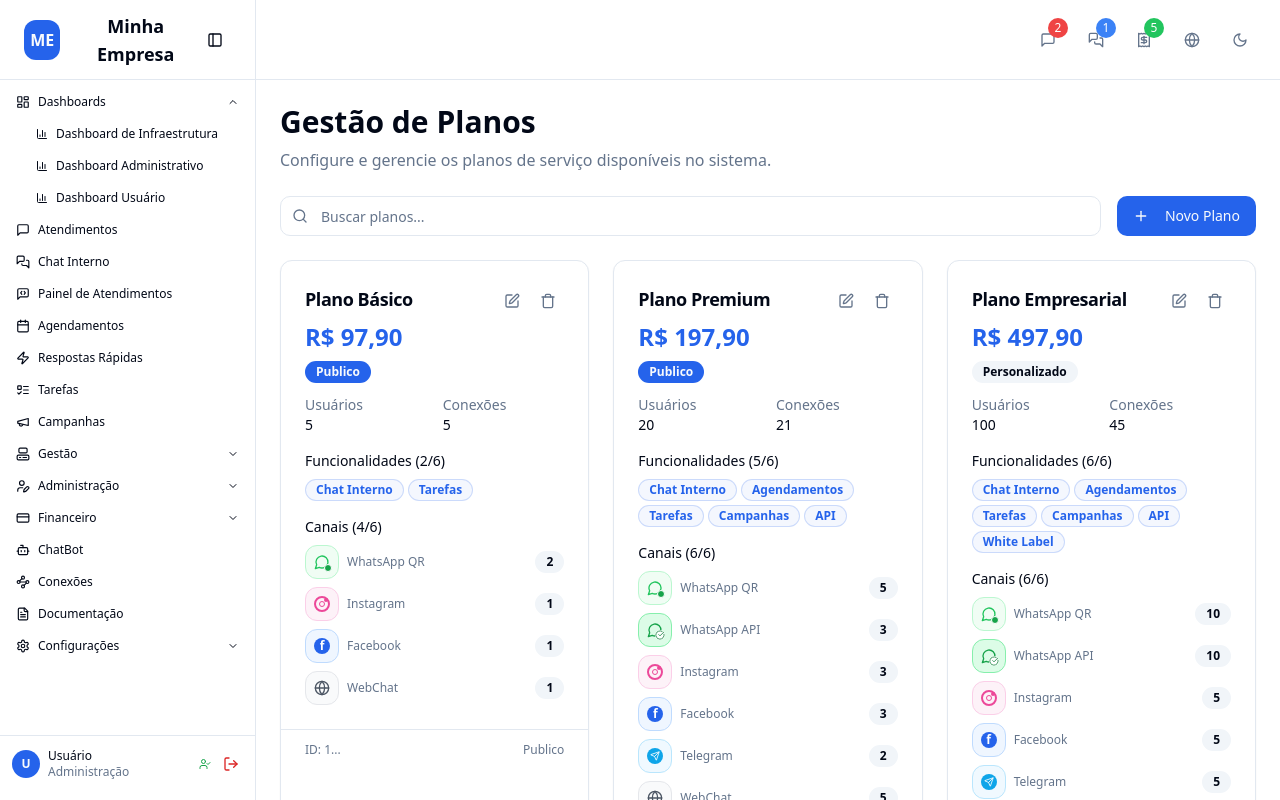
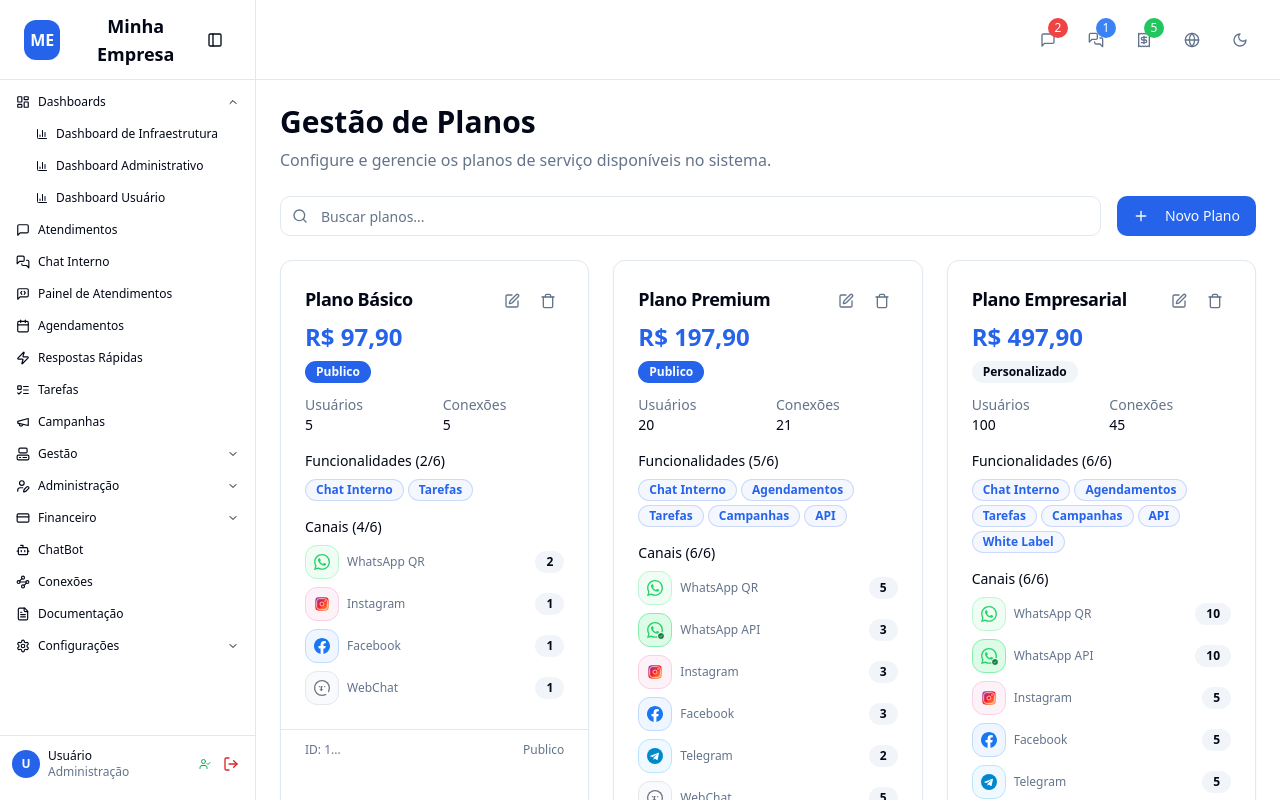
Before and after one commit to NotVinni078/full-saas-frontend, a React (Vite) app: page /gestao-planos in a window 1280 px wide. Built offline with nearby package versions, Linux system fonts and the light colour scheme.

Commit message:
Replace SVG icons with real logos
Replaces the generic SVG icons in `ChannelLogos.tsx` with the real brand logos.

```diff
--- a/src/components/plans/ChannelLogos.tsx
+++ b/src/components/plans/ChannelLogos.tsx
@@ -1,6 +1,5 @@
 
 import React from 'react';
-import { MessageCircle, CheckCircle, Camera, Users, Send, Globe } from 'lucide-react';
 
 /**
  * Interface para definir as propriedades do componente ChannelLogo
@@ -12,10 +11,9 @@ interface ChannelLogoProps {
 }
 
 /**
- * Componente que exibe as logos dos canais de comunicação
- * Agora utiliza representações visuais mais próximas das marcas reais
- * Mantém responsividade e cores dinâmicas da gestão de marca
- * Atualizado com cores que refletem melhor a identidade visual de cada plataforma
+ * Componente que exibe as logos reais dos canais de comunicação
+ * Utiliza SVGs inline das marcas oficiais de cada plataforma
+ * Mantém responsividade e cores originais das marcas
  */
 const ChannelLogo = ({ channel, size = 'md', className = '' }: ChannelLogoProps) => {
   /**
@@ -28,88 +26,83 @@ const ChannelLogo = ({ channel, size = 'md', className = '' }: ChannelLogoProps)
   };
 
   /**
-   * Configurações de cores e ícones para cada canal
-   * Cores atualizadas para refletir melhor a identidade visual de cada plataforma
-   * WhatsApp: Verde característico da marca (#25D366)
-   * Instagram: Rosa/gradiente característico da marca (#E4405F)
-   * Facebook: Azul característico da marca (#1877F2)
-   * Telegram: Azul claro característico da marca (#0088CC)
-   * WebChat: Cinza neutro para representar chat web genérico
+   * Configurações das logos reais para cada canal
+   * Utiliza SVGs inline com as cores oficiais das marcas
    */
   const channelConfig = {
     whatsappQR: {
-      icon: MessageCircle,
-      color: 'text-green-500',
       bgColor: 'bg-green-50 border-green-200',
       name: 'WhatsApp QR',
-      // Representação visual mais próxima do WhatsApp
-      customIcon: (
-        <div className="relative">
-          <MessageCircle className={`${sizeClasses[size]} text-green-500`} />
-          <div className="absolute -bottom-0.5 -right-0.5 w-2 h-2 bg-green-600 rounded-full border border-white"></div>
-        </div>
+      logo: (
+        <svg className={sizeClasses[size]} viewBox="0 0 24 24" fill="none">
+          <path d="M17.472 14.382c-.297-.149-1.758-.867-2.03-.967-.273-.099-.471-.148-.67.15-.197.297-.767.966-.94 1.164-.173.199-.347.223-.644.075-.297-.15-1.255-.463-2.39-1.475-.883-.788-1.48-1.761-1.653-2.059-.173-.297-.018-.458.13-.606.134-.133.298-.347.446-.52.149-.174.198-.298.298-.497.099-.198.05-.371-.025-.52-.075-.149-.669-1.612-.916-2.207-.242-.579-.487-.5-.669-.51-.173-.008-.371-.01-.57-.01-.198 0-.52.074-.792.372-.272.297-1.04 1.016-1.04 2.479 0 1.462 1.065 2.875 1.213 3.074.149.198 2.096 3.2 5.077 4.487.709.306 1.262.489 1.694.625.712.227 1.36.195 1.871.118.571-.085 1.758-.719 2.006-1.413.248-.694.248-1.289.173-1.413-.074-.124-.272-.198-.57-.347m-5.421 7.403h-.004a9.87 9.87 0 01-5.031-1.378l-.361-.214-3.741.982.998-3.648-.235-.374a9.86 9.86 0 01-1.51-5.26c.001-5.45 4.436-9.884 9.888-9.884 2.64 0 5.122 1.03 6.988 2.898a9.825 9.825 0 012.893 6.994c-.003 5.45-4.437 9.884-9.885 9.884m8.413-18.297A11.815 11.815 0 0012.05 0C5.495 0 .16 5.335.157 11.892c0 2.096.547 4.142 1.588 5.945L.057 24l6.305-1.654a11.882 11.882 0 005.683 1.448h.005c6.554 0 11.89-5.335 11.893-11.893A11.821 11.821 0 0020.465 3.516" fill="#25D366"/>
+        </svg>
       ),
     },
     whatsappAPI: {
-      icon: CheckCircle,
-      color: 'text-green-600',
       bgColor: 'bg-green-100 border-green-300',
       name: 'WhatsApp API',
-      // Representação visual do WhatsApp API com indicador de verificação
-      customIcon: (
+      logo: (
         <div className="relative">
-          <MessageCircle className={`${sizeClasses[size]} text-green-600`} />
-          <CheckCircle className="absolute -bottom-0.5 -right-0.5 w-2.5 h-2.5 text-green-700 bg-white rounded-full" />
+          <svg className={sizeClasses[size]} viewBox="0 0 24 24" fill="none">
+            <path d="M17.472 14.382c-.297-.149-1.758-.867-2.03-.967-.273-.099-.471-.148-.67.15-.197.297-.767.966-.94 1.164-.173.199-.347.223-.644.075-.297-.15-1.255-.463-2.39-1.475-.883-.788-1.48-1.761-1.653-2.059-.173-.297-.018-.458.13-.606.134-.133.298-.347.446-.52.149-.174.198-.298.298-.497.099-.198.05-.371-.025-.52-.075-.149-.669-1.612-.916-2.207-.242-.579-.487-.5-.669-.51-.173-.008-.371-.01-.57-.01-.198 0-.52.074-.792.372-.272.297-1.04 1.016-1.04 2.479 0 1.462 1.065 2.875 1.213 3.074.149.198 2.096 3.2 5.077 4.487.709.306 1.262.489 1.694.625.712.227 1.36.195 1.871.118.571-.085 1.758-.719 2.006-1.413.248-.694.248-1.289.173-1.413-.074-.124-.272-.198-.57-.347m-5.421 7.403h-.004a9.87 9.87 0 01-5.031-1.378l-.361-.214-3.741.982.998-3.648-.235-.374a9.86 9.86 0 01-1.51-5.26c.001-5.45 4.436-9.884 9.888-9.884 2.64 0 5.122 1.03 6.988 2.898a9.825 9.825 0 012.893 6.994c-.003 5.45-4.437 9.884-9.885 9.884m8.413-18.297A11.815 11.815 0 0012.05 0C5.495 0 .16 5.335.157 11.892c0 2.096.547 4.142 1.588 5.945L.057 24l6.305-1.654a11.882 11.882 0 005.683 1.448h.005c6.554 0 11.89-5.335 11.893-11.893A11.821 11.821 0 0020.465 3.516" fill="#25D366"/>
+          </svg>
+          <div className="absolute -bottom-0.5 -right-0.5 w-2 h-2 bg-green-700 rounded-full border border-white flex items-center justify-center">
+            <svg className="w-1 h-1" viewBox="0 0 24 24" fill="white">
+              <path d="M9 16.17L4.83 12l-1.42 1.41L9 19 21 7l-1.41-1.41L9 16.17z"/>
+            </svg>
+          </div>
         </div>
       ),
     },
     instagram: {
-      icon: Camera,
-      color: 'text-pink-500',
       bgColor: 'bg-pink-50 border-pink-200',
       name: 'Instagram',
-      // Representação visual mais próxima do Instagram
-      customIcon: (
-        <div className="relative">
-          <div className={`${sizeClasses[size]} rounded-lg border-2 border-pink-500 flex items-center justify-center`}>
-            <div className="w-1.5 h-1.5 rounded-full border border-pink-500"></div>
-            <div className="absolute top-0.5 right-0.5 w-1 h-1 rounded-full bg-pink-500"></div>
-          </div>
-        </div>
+      logo: (
+        <svg className={sizeClasses[size]} viewBox="0 0 24 24" fill="none">
+          <linearGradient id="instagram-gradient" x1="0%" y1="0%" x2="100%" y2="100%">
+            <stop offset="0%" stopColor="#833AB4"/>
+            <stop offset="50%" stopColor="#FD1D1D"/>
+            <stop offset="100%" stopColor="#FCB045"/>
+          </linearGradient>
+          <rect x="2" y="2" width="20" height="20" rx="5" ry="5" fill="url(#instagram-gradient)"/>
+          <path d="m16 4h-8a4 4 0 0 0-4 4v8a4 4 0 0 0 4 4h8a4 4 0 0 0 4-4v-8a4 4 0 0 0-4-4z" fill="none" stroke="white" strokeWidth="1"/>
+          <circle cx="12" cy="12" r="3" fill="none" stroke="white" strokeWidth="1"/>
+          <circle cx="16.5" cy="7.5" r="1" fill="white"/>
+        </svg>
       ),
     },
     facebook: {
-      icon: Users,
-      color: 'text-blue-600',
       bgColor: 'bg-blue-50 border-blue-200',
       name: 'Facebook',
-      // Representação visual mais próxima do Facebook
-      customIcon: (
-        <div className={`${sizeClasses[size]} bg-blue-600 text-white rounded-lg flex items-center justify-center font-bold text-xs`}>
-          f
-        </div>
+      logo: (
+        <svg className={sizeClasses[size]} viewBox="0 0 24 24" fill="none">
+          <path d="M24 12.073c0-6.627-5.373-12-12-12s-12 5.373-12 12c0 5.99 4.388 10.954 10.125 11.854v-8.385H7.078v-3.47h3.047V9.43c0-3.007 1.792-4.669 4.533-4.669 1.312 0 2.686.235 2.686.235v2.953H15.83c-1.491 0-1.956.925-1.956 1.874v2.25h3.328l-.532 3.47h-2.796v8.385C19.612 23.027 24 18.062 24 12.073z" fill="#1877F2"/>
+          <path d="M16.671 15.543l.532-3.47h-3.328v-2.25c0-.949.465-1.874 1.956-1.874h1.513V4.996s-1.374-.235-2.686-.235c-2.741 0-4.533 1.662-4.533 4.669v2.632H7.078v3.47h3.047v8.385a12.118 12.118 0 003.75 0v-8.385h2.796z" fill="white"/>
+        </svg>
       ),
     },
     telegram: {
-      icon: Send,
-      color: 'text-sky-500',
       bgColor: 'bg-sky-50 border-sky-200',
       name: 'Telegram',
-      // Representação visual mais próxima do Telegram
-      customIcon: (
-        <div className={`${sizeClasses[size]} bg-sky-500 text-white rounded-full flex items-center justify-center`}>
-          <Send className="w-2.5 h-2.5" />
-        </div>
+      logo: (
+        <svg className={sizeClasses[size]} viewBox="0 0 24 24" fill="none">
+          <circle cx="12" cy="12" r="12" fill="#0088CC"/>
+          <path d="m5.491 11.74 11.57-4.461c.537-.194 1.006.131.832.943l.001-.001-1.97 9.281c-.146.658-.537.818-1.084.508l-3-2.211-1.447 1.394c-.16.16-.295.295-.605.295l.213-3.053 5.56-5.023c.242-.213-.054-.333-.373-.121l-6.871 4.326-2.962-.924c-.643-.204-.657-.643.136-.953z" fill="white"/>
+        </svg>
       ),
     },
     webchat: {
-      icon: Globe,
-      color: 'text-gray-600',
       bgColor: 'bg-gray-50 border-gray-200',
       name: 'WebChat',
-      // Mantém representação genérica para WebChat
-      customIcon: (
-        <Globe className={`${sizeClasses[size]} text-gray-600`} />
+      logo: (
+        <svg className={sizeClasses[size]} viewBox="0 0 24 24" fill="none">
+          <circle cx="12" cy="12" r="12" fill="#6B7280"/>
+          <path d="M12 2C6.48 2 2 6.48 2 12s4.48 10 10 10c1.54 0 3-.35 4.31-.99L22 22l-1.01-5.69C21.65 15 22 13.54 22 12c0-5.52-4.48-10-10-10zm-1 15l-3-3h2V9h2v5h2l-3 3z" fill="white"/>
+          <circle cx="8" cy="10" r="1" fill="#6B7280"/>
+          <circle cx="12" cy="10" r="1" fill="#6B7280"/>
+          <circle cx="16" cy="10" r="1" fill="#6B7280"/>
+        </svg>
       ),
     },
   };
@@ -125,7 +118,7 @@ const ChannelLogo = ({ channel, size = 'md', className = '' }: ChannelLogoProps)
       className={`inline-flex items-center justify-center rounded-lg border p-2 ${config.bgColor} ${className}`}
       title={config.name}
     >
-      {config.customIcon || <config.icon className={`${sizeClasses[size]} ${config.color}`} />}
+      {config.logo}
     </div>
   );
 };
@@ -143,7 +136,7 @@ interface ChannelRowProps {
 /**
  * Componente que exibe uma linha de canal com logo, nome e input
  * Utilizado no formulário de criação/edição de planos
- * Agora com logos mais representativas das plataformas reais
+ * Agora com logos reais das marcas das plataformas
  */
 export const ChannelRow = ({ channel, name, value, onChange }: ChannelRowProps) => {
   return (
```
